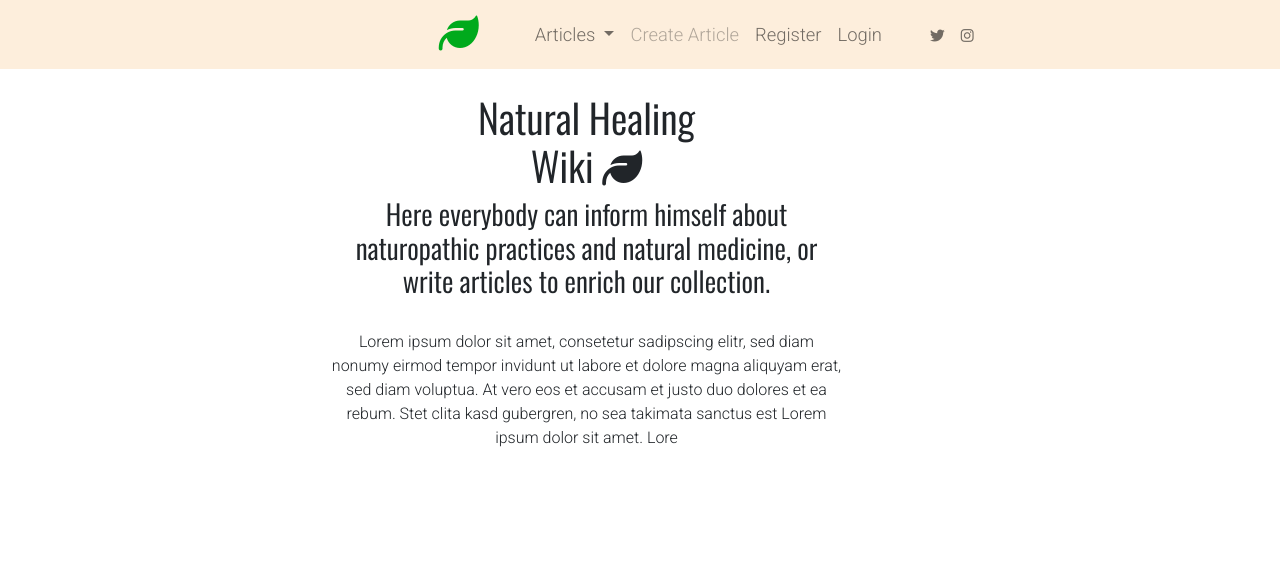
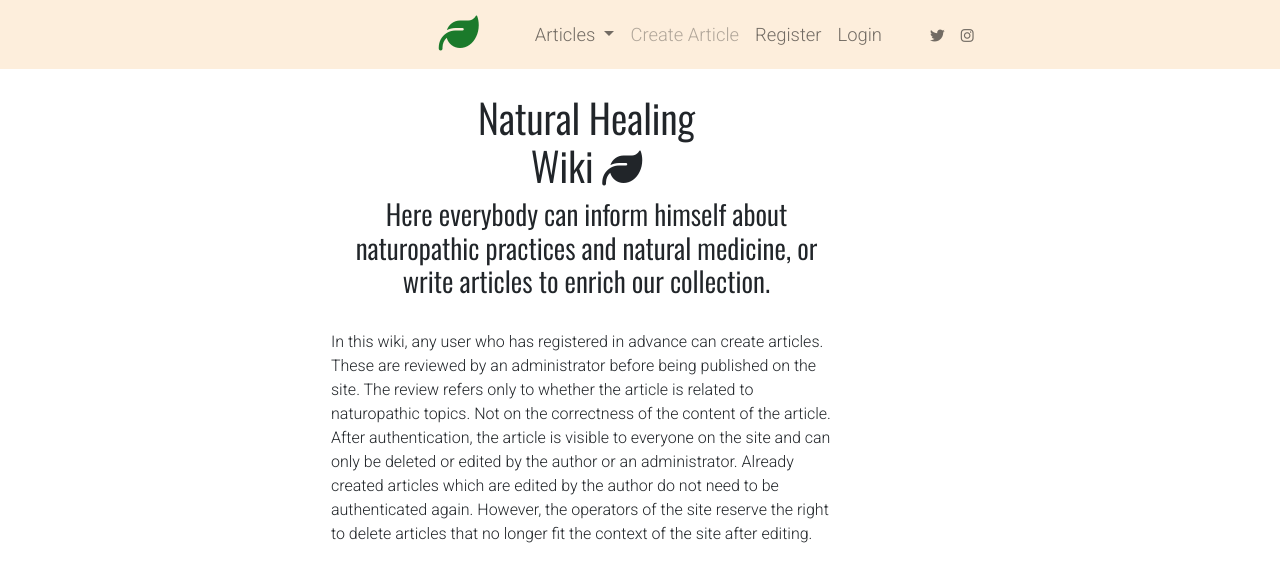
Before and after one commit to LucaNoah/natural-healing-wiki, a Django app: page / in a window 1280 px wide. Shown: the top 582 px of the page. Run offline with Django 3.2, Linux system fonts and the light colour scheme; some libraries are stand-ins or nearby versions.

Commit message:
In create_article.html & edit_article.html add maxlength property to form fields, in index.html add text to inform the user about the purpose of the website, style card-text class and buttons from article_list.html, in article_detail.html style description, in admin.py delete description as summernote field.

```diff
--- a/static/css/style.css
+++ b/static/css/style.css
@@ -26,11 +26,12 @@ h5 {
 /* navbar */
 nav {
   font-size: 115%;
+  font-weight: 400;
   background-color: rgb(253, 238, 220);
 }
 
 #navbar-logo {
-  color: rgb(0, 170, 28);
+  color: rgb(27, 122, 43);
   font-size: 200%;
   padding-right: 2rem;
 }
@@ -42,3 +43,12 @@ nav {
 .fa-brands {
   font-size: 80%;
 }
+
+/* article_list.html */
+.card-text {
+  font-size: 115%;
+}
+
+.btn-success {
+  background-color: rgb(27, 122, 43);
+}
--- a/templates/article_detail.html
+++ b/templates/article_detail.html
@@ -5,7 +5,7 @@
   <div class="col-12 col-sm-12 col-md-8 col-lg-6 col-xl-5 offset-0 offset-md-2 offset-lg-3 offset-xl-3">
     <h1>{{ article.title }}</h1>
     <p>{{ article.author }} | {{ article.created_date }}</p>
-    <p>{{ article.description | safe }}</p>
+    <h5>{{ article.description }}</h5>
     <p>{{ article.content | safe }}</p>
 
     {% if article.author == user %}
--- a/templates/article_list.html
+++ b/templates/article_list.html
@@ -8,7 +8,7 @@
     <div class="card">
       <div class="card-body">
         <h3 class="card-title">{{ article.title }}</h3>
-        <p class="card-text">{{ article.description | safe  }}</p>
+        <p class="card-text">{{ article.description }}</p>
         <a href="{% url 'article_detail' article.slug  %}" class="btn btn-success">Read</a>
       </div>
     </div>
--- a/templates/base.html
+++ b/templates/base.html
@@ -16,7 +16,7 @@
     <nav class="navbar navbar-expand-lg">
       <div class="container-fluid offset-4">
         <a class="navbar-brand" href="/">
-          <i id="navbar-logo" class="fa-solid fa-leaf"></i>
+          <i id="navbar-logo" class="fa-solid fa-leaf success"></i>
         </a>
         <button class="navbar-toggler" type="button" data-bs-toggle="collapse" data-bs-target="#navbarSupportedContent"
           aria-controls="navbarSupportedContent" aria-expanded="false" aria-label="Toggle navigation">
--- a/templates/create_article.html
+++ b/templates/create_article.html
@@ -16,12 +16,15 @@
       </p>
       <div class="mb-3">
         <label for="id_description" class="form-label">Description:</label>
-        <textarea class="form-control" rows="3" id="id_description" name="article_description"></textarea>
+        <textarea class="form-control" rows="3" id="id_description" name="article_description"
+          maxlength="300"></textarea>
       </div>
       <div class="mb-3">
         <label for="id_content" class="form-label">Content:</label>
         <textarea class="form-control" rows="5" id="id_content" name="article_content"></textarea>
       </div>
+      <p>Please do not forget to mention sources or references at the end of the article if the written information does
+        not come from yourself.</p>
       <button type="button" class="btn btn-primary" data-bs-toggle="modal" data-bs-target="#createModal">
         Create
       </button>
--- a/templates/edit_article.html
+++ b/templates/edit_article.html
@@ -17,8 +17,8 @@
       </p>
       <div class="mb-3">
         <label for="id_description" class="form-label">Description:</label>
-        <textarea class="form-control" rows="3" id="id_description"
-          name="article_description">{{ article.description | safe }}</textarea>
+        <textarea class="form-control" rows="3" id="id_description" name="article_description"
+          maxlength="300">{{ article.description | safe }}</textarea>
       </div>
       <div class="mb-3">
         <label for="id_content" class="form-label">Content:</label>
--- a/templates/index.html
+++ b/templates/index.html
@@ -2,16 +2,20 @@
 
 {% block content %}
 <div class="row">
-  <div
-    class="home-content center col-12 col-sm-12 col-md-8 col-lg-6 col-xl-5 offset-0 offset-md-2 offset-lg-3 offset-xl-3">
-    <h1 id="home-header">Natural Healing<br>Wiki <i class="fa-solid fa-leaf"></i></h1>
-    <h3 id="home-subheader">Here everybody can inform himself about naturopathic practices and natural medicine, or
+  <div class="home-content col-12 col-sm-12 col-md-8 col-lg-6 col-xl-5 offset-0 offset-md-2 offset-lg-3 offset-xl-3">
+    <h1 class="center" id="home-header">Natural Healing<br>Wiki <i class="fa-solid fa-leaf"></i></h1>
+    <h3 class="center" id="home-subheader">Here everybody can inform himself about naturopathic practices and natural
+      medicine, or
       write articles to enrich
       our collection.</h3>
     <br>
-    <p>Lorem ipsum dolor sit amet, consetetur sadipscing elitr, sed diam nonumy eirmod tempor invidunt ut labore et
-      dolore magna aliquyam erat, sed diam voluptua. At vero eos et accusam et justo duo dolores et ea rebum. Stet clita
-      kasd gubergren, no sea takimata sanctus est Lorem ipsum dolor sit amet. Lore</p>
+    <p>In this wiki, any user who has registered in advance can create articles. These are reviewed by an administrator
+      before being published on the site. The review refers only to whether the article is related to naturopathic
+      topics. Not on the correctness of the content of the article. After authentication, the article is visible to
+      everyone on the site and can only be deleted or edited by the author or an administrator. Already created articles
+      which are edited by the author do not need to be authenticated again. However, the operators of the site reserve
+      the right to delete articles that no longer fit the context of the site after editing.
+    </p>
   </div>
 </div>
 
--- a/wiki/admin.py
+++ b/wiki/admin.py
@@ -6,7 +6,7 @@ from django_summernote.admin import SummernoteModelAdmin
 @admin.register(Article)
 class ArticleAdmin(SummernoteModelAdmin):
 
-  summernote_fields = ('description', 'content')
+  summernote_fields = ('content')
   prepopulated_fields = {'slug': ('title',)}
   list_filter = ('status', 'approved', 'created_date', 'author')
   list_display = ('title', 'approved', 'status', 'author', 'created_date')
```
